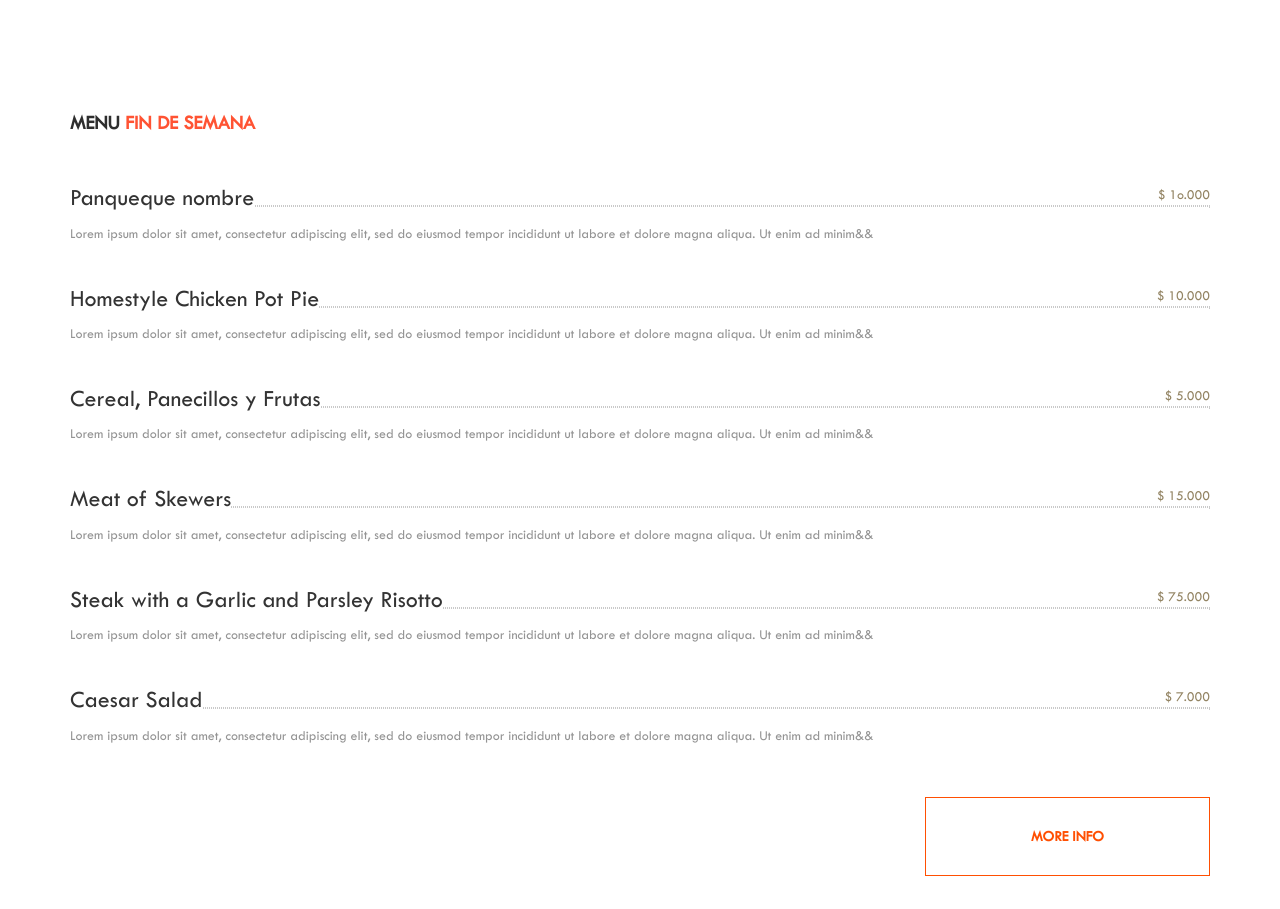
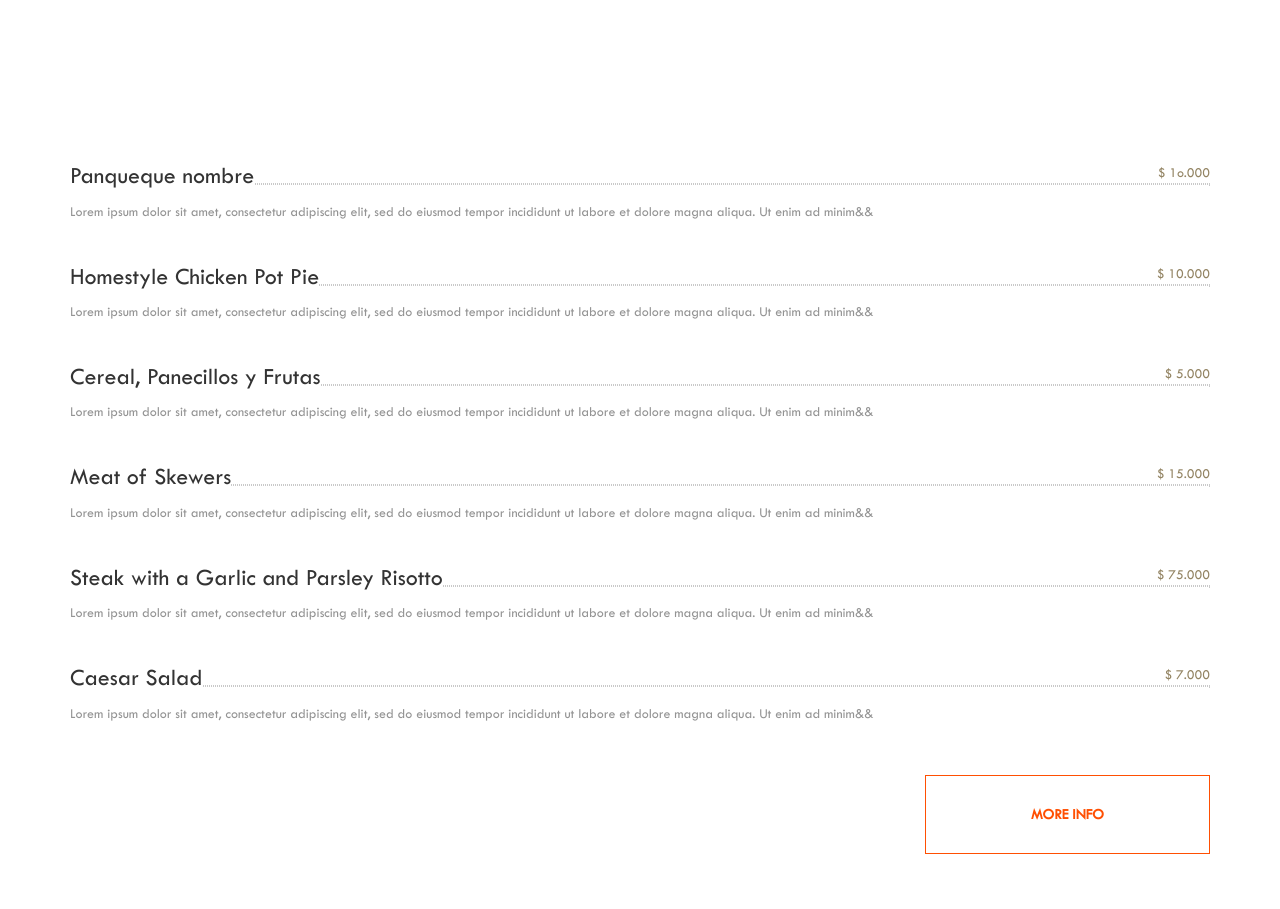
Before and after one commit to srpollin1/Demo-restaurant, a plain HTML site: page index.html in a window 1280 px wide. Shown: the part 3069-3978 px from the top of the page. Drawn offline with Linux system fonts and the light colour scheme.

Commit message:
Update index.html

```diff
--- a/index.html
+++ b/index.html
@@ -223,7 +223,8 @@
                         <p class="wow fadeInUp" data-wow-duration="300ms" data-wow-delay="400ms">Lorem ipsum dolor sit amet, consectetur adipiscing elit, sed do eiusmod tempor incididunt ut labore et dolore magna aliqua. Ut enim ad minim veniam, quis nostrud exercitation ullamco </p>
                         <div class="pricing-list">
                             <div class="title">
-                                <h3>Menu <span>FIN DE SEMANA</span></h3>
+				    <!-- <h3>Menu <span>FIN DE SEMANA</span></h3> -->
+
                             </div>
                             <ul>
                                 <li class="wow fadeInUp" data-wow-duration="300ms" data-wow-delay="300ms">
```
